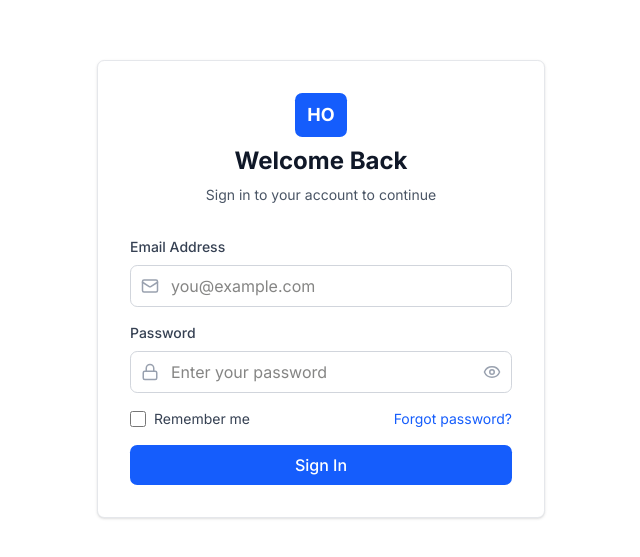
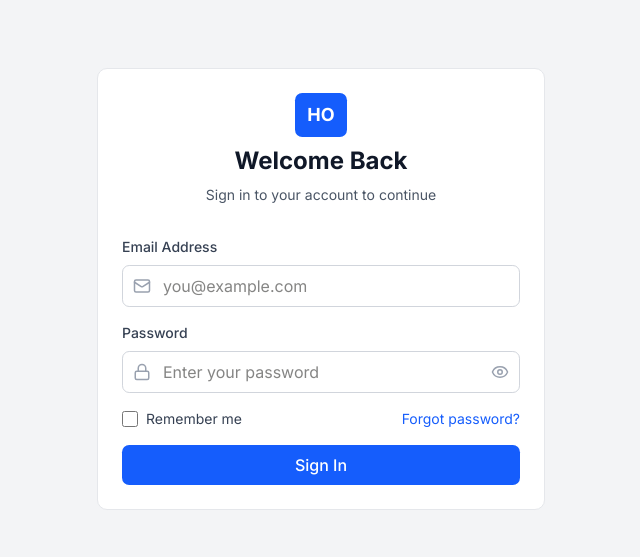
Before and after one commit to mdnuruzzamannirob/next-dashboard-starter, a Next.js app: page /login in a window 1280 px wide. Shown: the part 111-668 px from the top of the page, without its empty margins (319-959 px from the left). Built offline with nearby package versions, Linux system fonts and the light colour scheme; no server answers.

Commit message:
feat: update styling for ForgotPassword and Login pages, and enhance AuthLayout with background color

```diff
--- a/src/app/(auth)/forgot-password/page.tsx
+++ b/src/app/(auth)/forgot-password/page.tsx
@@ -13,7 +13,7 @@ export const metadata: Metadata = {
 
 export default function ForgotPasswordPage() {
   return (
-    <main className="w-full max-w-md space-y-6 rounded-lg border border-gray-200 bg-white p-8 shadow-sm">
+    <main className="w-full max-w-md space-y-6 rounded-lg border border-gray-200 bg-white p-6">
       {/* Header */}
       <div className="space-y-2 text-center">
         <Logo />
--- a/src/app/(auth)/login/page.tsx
+++ b/src/app/(auth)/login/page.tsx
@@ -11,7 +11,7 @@ export const metadata: Metadata = {
 
 export default function LoginPage() {
   return (
-    <main className="w-full max-w-md space-y-8 rounded-lg border border-gray-200 bg-white p-8 shadow-sm">
+    <main className="w-full max-w-md space-y-8 rounded-xl border border-gray-200 bg-white p-6">
       {/* Header */}
       <div className="space-y-2 text-center">
         <Logo />
--- a/src/components/layout/AuthLayout.tsx
+++ b/src/components/layout/AuthLayout.tsx
@@ -4,7 +4,7 @@ export default function AuthLayout({
   children: React.ReactNode
 }>) {
   return (
-    <main className="flex items-center justify-center min-h-dvh p-6">
+    <main className="flex items-center bg-gray-100 justify-center min-h-dvh p-6">
       {children}
     </main>
   )
```
